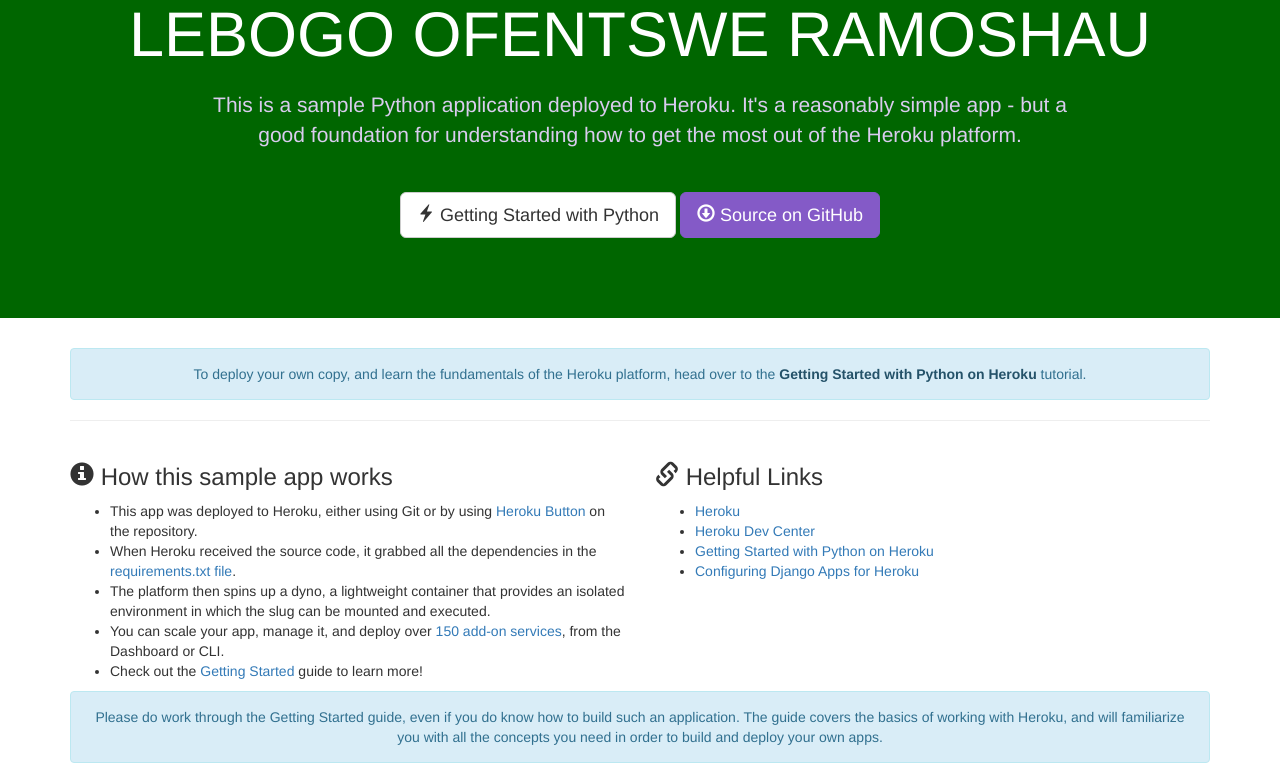
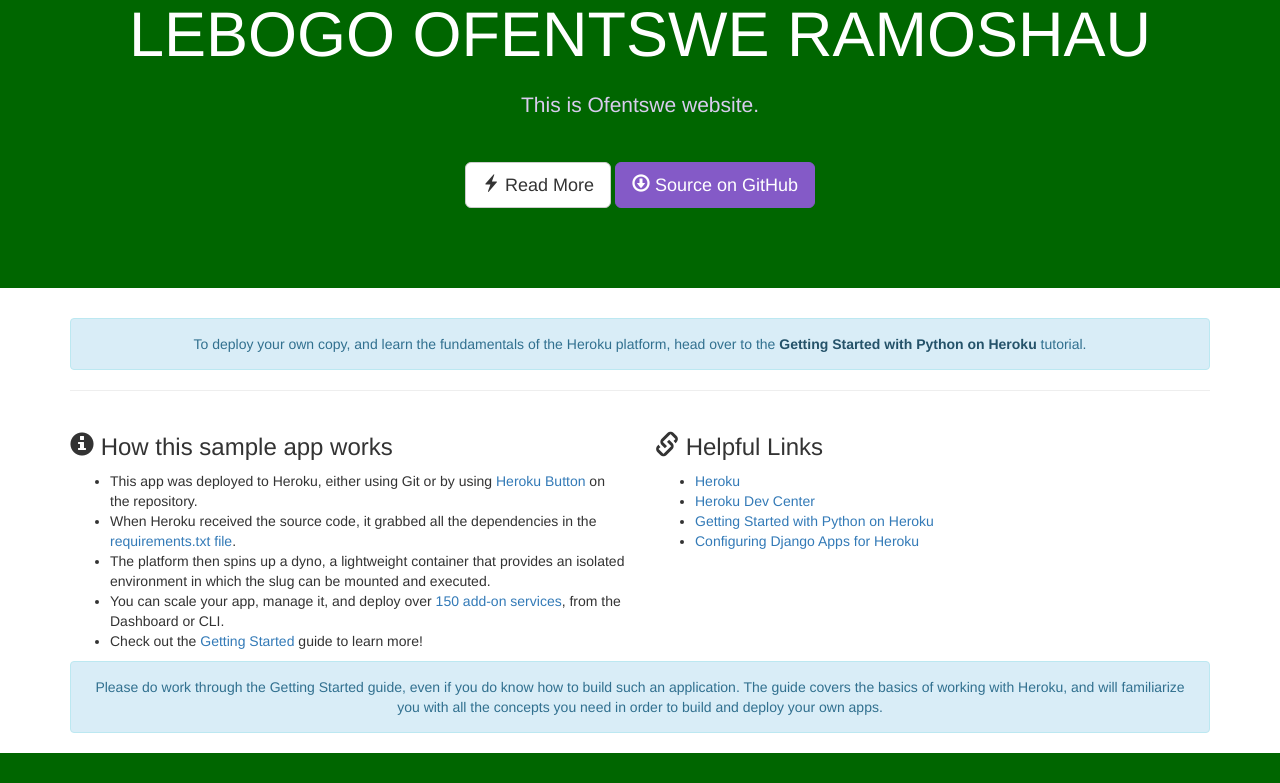
Before and after one commit to Ofentswe1/myrepo, a Django app: page / in a window 1280 px wide. Shown: the part 219-1002 px from the top of the page. After the commit the page ends 972 px from the top, so only its background shows below. Run offline with Django 3.2, Linux system fonts and the light colour scheme; some libraries are stand-ins or nearby versions.

Commit message:
change the site

```diff
--- a/hello/templates/index.html
+++ b/hello/templates/index.html
@@ -9,9 +9,9 @@
       <img src="https://lh3.googleusercontent.com/ybG9iYlXdt_CaLRSnDVQZJywsVr0Oxo5xZ8wNJoxVAzUf1KC66_6Op7KDh4wGnrVHhY=w1280-h1024-rw-no">
     </a>
     <h1>LEBOGO OFENTSWE RAMOSHAU</h1>
-    <p>This is a sample Python application deployed to Heroku. It's a reasonably simple app - but a good foundation for understanding how to get the most out of the Heroku platform.</p>
-    <a type="button" class="btn btn-lg btn-default" href="https://devcenter.heroku.com/articles/getting-started-with-python"><span class="glyphicon glyphicon-flash"></span> Getting Started with Python</a>
-    <a type="button" class="btn btn-lg btn-primary" href="https://github.com/heroku/python-getting-started"><span class="glyphicon glyphicon-download"></span> Source on GitHub</a>
+    <p>This is Ofentswe website.</p>
+    <a type="button" class="btn btn-lg btn-default" href=""><span class="glyphicon glyphicon-flash"></span> Read More</a>
+    <a type="button" class="btn btn-lg btn-primary" href="https://github.com/Ofentswe1/myrepo"><span class="glyphicon glyphicon-download"></span> Source on GitHub</a>
   </div>
 </div>
 <div class="container">
```
